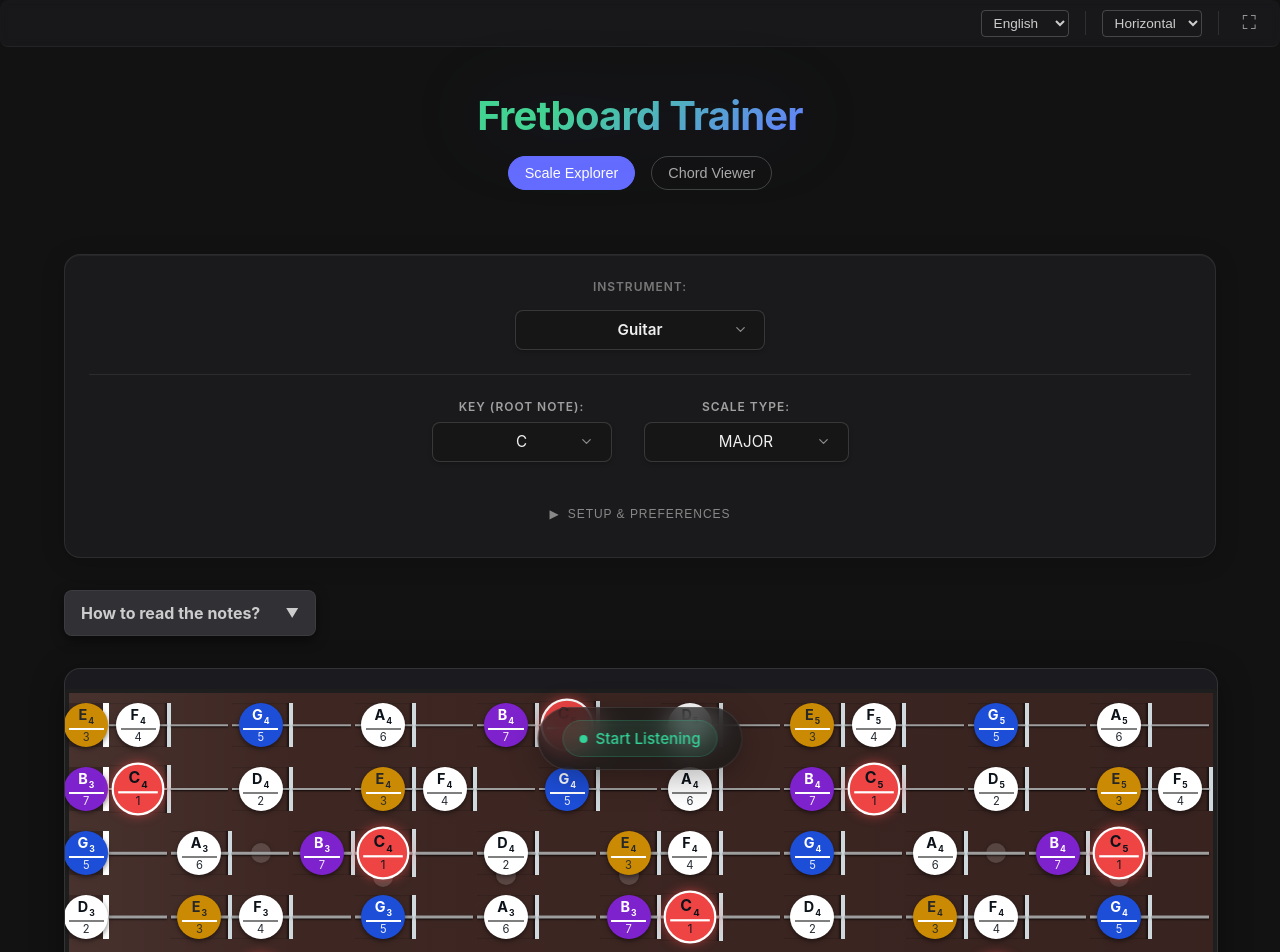
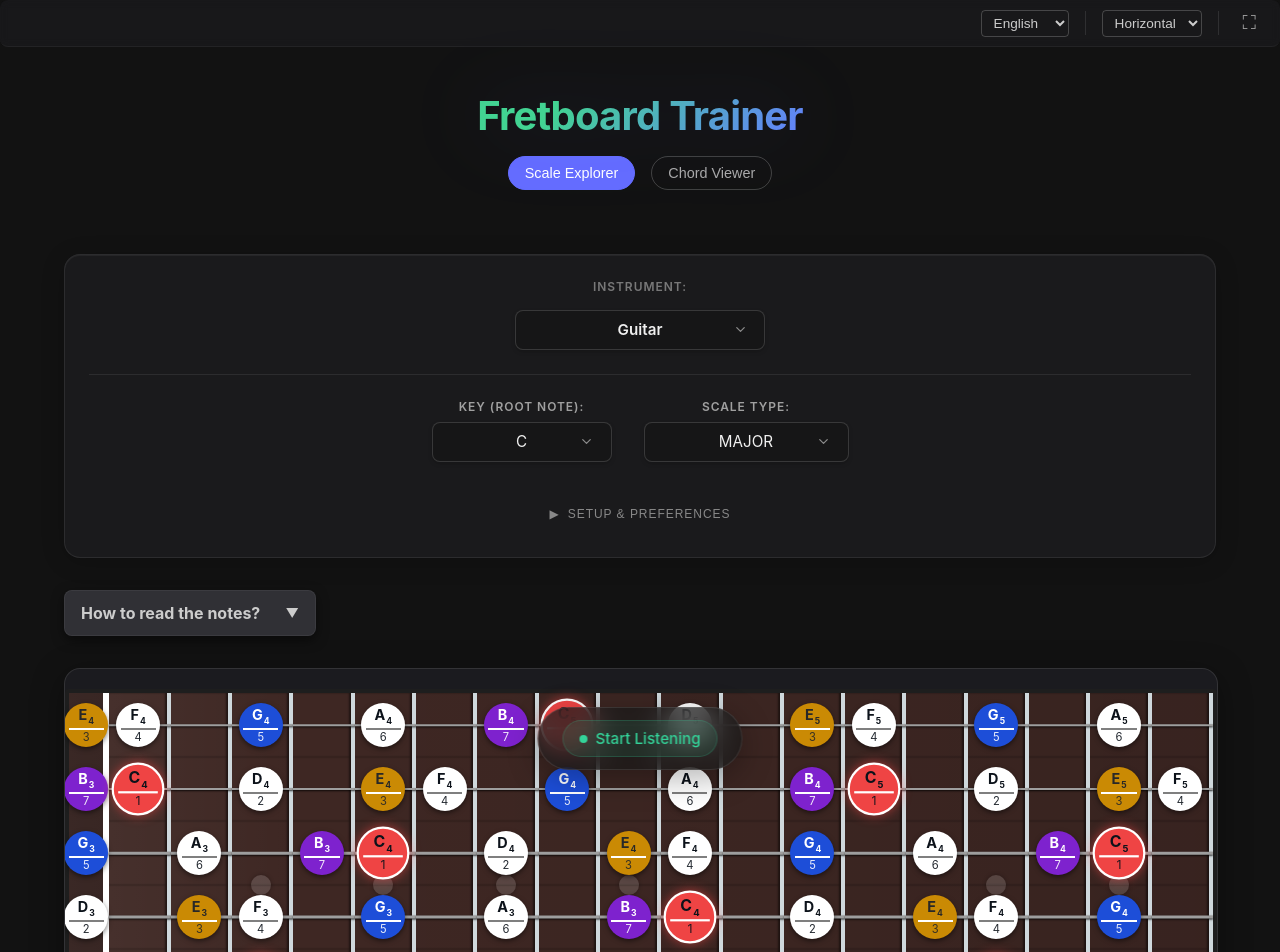
Before and after one commit to francisco-ebi/fretboard-trainer, a React (Vite) app: page / in a window 1280 px wide. Shown: the top 952 px of the page. Built offline with nearby package versions, Linux system fonts and the light colour scheme.

Commit message:
fix: fretboard decorations

```diff
--- a/src/components/Fretboard.css
+++ b/src/components/Fretboard.css
@@ -21,13 +21,13 @@
     }
 }
 
-/* --- HORIZONTAL GRID (Default) --- */
 .fretboard {
     display: grid;
-    /* Column 1: Open String, Columns 2-19: Frets 1-18 */
     /* Use minmax to allow scaling but enforce minimums */
     grid-template-columns: minmax(40px, 0.66fr) repeat(18, minmax(60px, 1fr));
     /* Rows defined implicitly by content (strings) */
+    gap: 0;
+    /* Ensure no gaps between cells */
 
     background-color: var(--fretboard-wood);
     border: 0.25rem solid var(--bg-secondary);
@@ -58,17 +58,15 @@
     display: grid;
     grid-template-columns: subgrid;
     grid-column: 1 / -1;
-    /* Span all fret columns */
+    gap: 0;
 
     height: 4rem;
-    /* Fixed height for consistency */
     position: relative;
-    align-items: center;
 }
 
 .fret {
-    /* Height and Width handled by Grid/Subgrid */
     position: relative;
+    height: 100%;
     border-right: 0.25rem solid var(--fret-wire);
     display: flex;
     align-items: center;
@@ -78,7 +76,6 @@
 
 .fret.open-string {
     border-right: 0.375rem solid #fff;
-    /* Nut */
     background-color: rgba(0, 0, 0, 0.2);
     box-shadow: none;
 }
@@ -86,7 +83,7 @@
 .string-line {
     position: absolute;
     left: 0;
-    right: 0;
+    right: -0.25rem;
     height: 0.125rem;
     background-color: var(--string-color);
     top: 50%;
@@ -95,7 +92,6 @@
     box-shadow: 0 0.0625rem 0.125rem rgba(0, 0, 0, 0.8);
 }
 
-/* String Thicknesses */
 .string-row:nth-last-child(1) .string-line {
     height: 0.25rem;
 }
@@ -131,7 +127,6 @@
     grid-template-columns: minmax(40px, 0.66fr) repeat(18, minmax(60px, 1fr));
     margin-top: 0.5rem;
     min-width: 1120px;
-    /* Match fretboard min-width */
 }
 
 .fret-number {
@@ -141,7 +136,6 @@
     font-weight: 500;
 }
 
-/* Inlay Dots */
 .inlay-dot {
     position: absolute;
     width: 1.25rem;
@@ -168,10 +162,7 @@
 
 .fretboard.vertical {
     display: grid;
-    /* Swap axes */
-    /* Columns = Strings (e.g. 6) */
     grid-template-columns: repeat(6, 4rem);
-    /* Rows = Frets (Open + 18) */
     grid-template-rows: minmax(40px, 0.66fr) repeat(18, minmax(60px, 1fr));
 
     min-width: unset;
```
